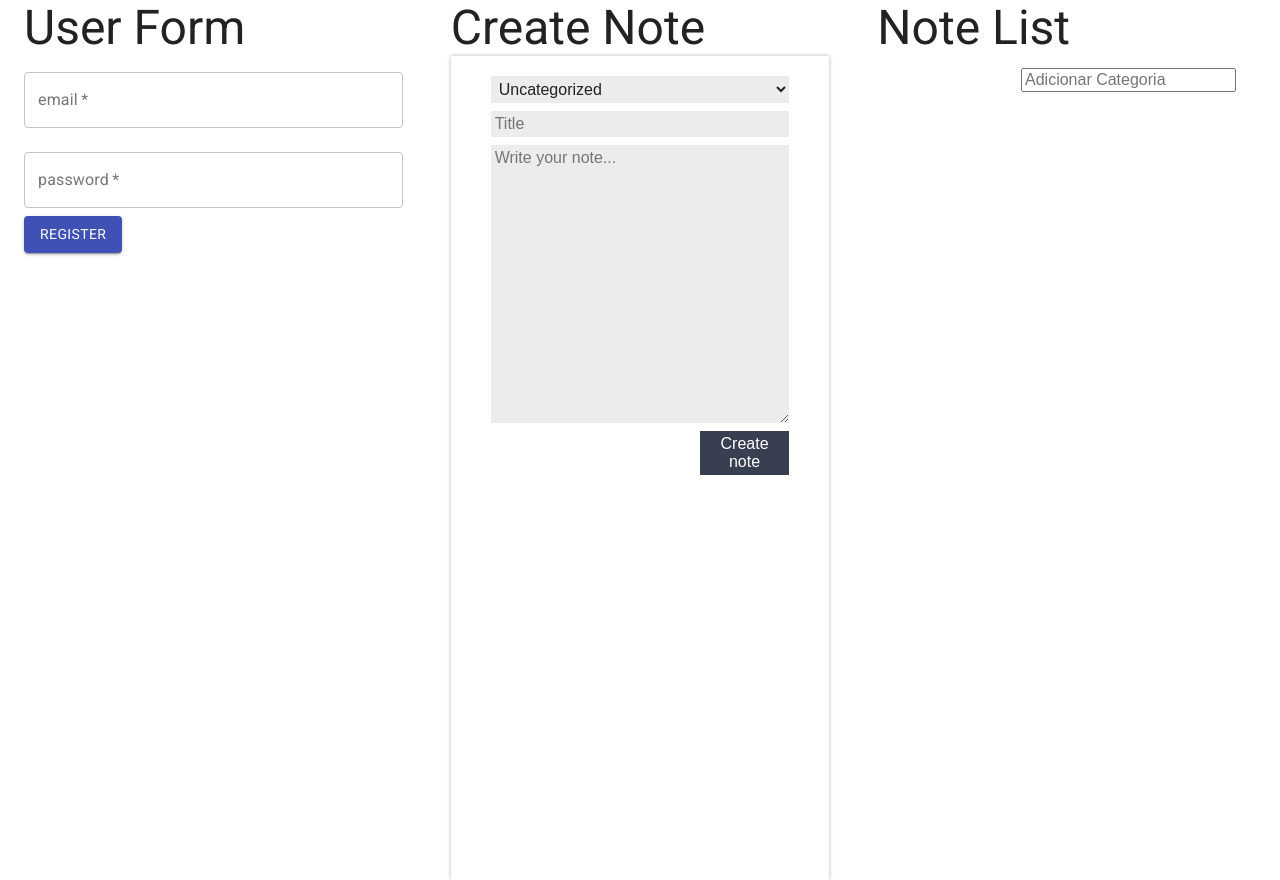
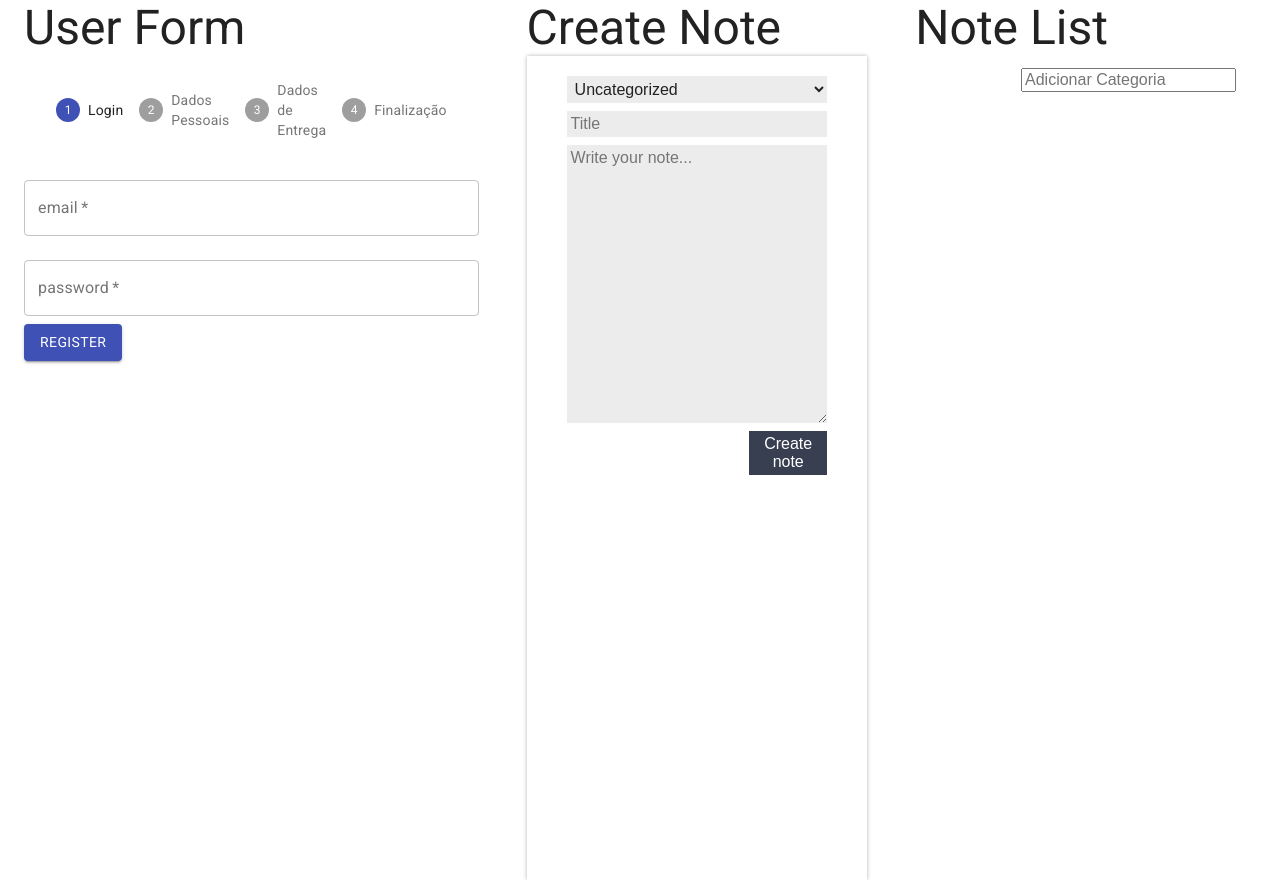
Before and after one commit to rafaelmauricioaraujo/reep, a React (Create React App) app: page / in a window 1280 px wide. Built offline with nearby package versions, Linux system fonts and the light colour scheme.

Commit message:
using steppers from material ui

```diff
--- a/src/components/UserForm/UserForm.jsx
+++ b/src/components/UserForm/UserForm.jsx
@@ -1,3 +1,4 @@
+import { Step, StepLabel, Stepper, Typography } from "@material-ui/core";
 import React, { useState, useEffect } from "react";
 import PersonalData from "./PersonalData";
 import ShipmentData from "./ShipmentData";
@@ -7,13 +8,16 @@ function UserForm({ onSubmit, validEmail }) {
   const [currentStep, setCurrentStep] = useState(0);
   const [userData, setUserData] = useState({});
   useEffect(() => {
-    console.log(userData);
+    if (currentStep === forms.length - 1) {
+      onSubmit(userData);
+    }
   });
 
   const forms = [
     <UserData onSubmit={getUserData} />,
     <PersonalData onSubmit={getUserData} validEmail={validEmail} />,
-    <ShipmentData onSubmit={onSubmit} />,
+    <ShipmentData onSubmit={getUserData} />,
+    <Typography variant="h5">Thank you!</Typography>
   ];
 
   function getUserData(data) {
@@ -25,7 +29,25 @@ function UserForm({ onSubmit, validEmail }) {
     setCurrentStep(currentStep + 1);
   }
 
-  return <>{forms[currentStep]}</>;
+  return (
+    <>
+      <Stepper activeStep={currentStep}>
+        <Step>
+          <StepLabel>Login</StepLabel>
+        </Step>
+        <Step>
+          <StepLabel>Dados Pessoais</StepLabel>
+        </Step>
+        <Step>
+          <StepLabel>Dados de Entrega</StepLabel>
+        </Step>
+        <Step>
+          <StepLabel>Finalização</StepLabel>
+        </Step>
+      </Stepper>
+      {forms[currentStep]}
+    </>
+  );
 }
 
 export default UserForm;
```
